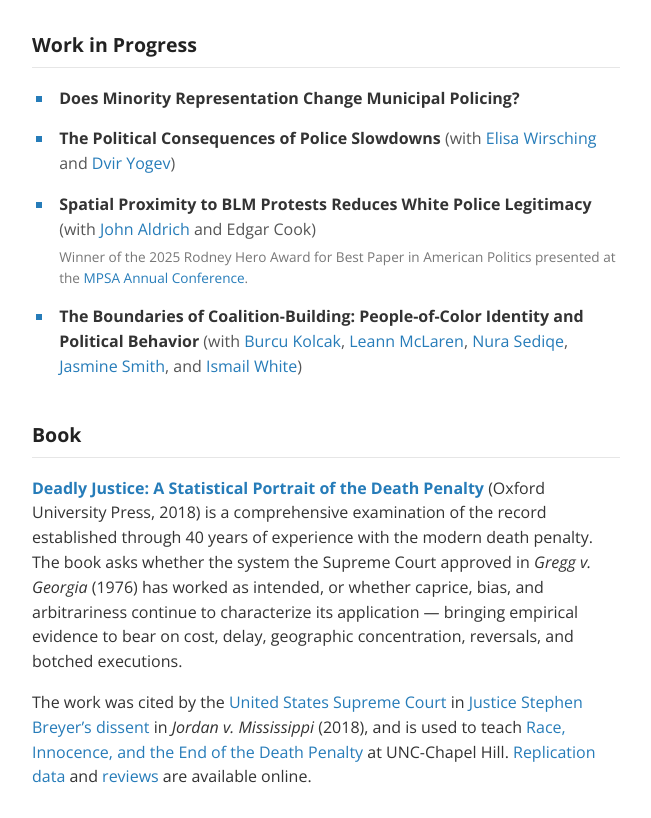
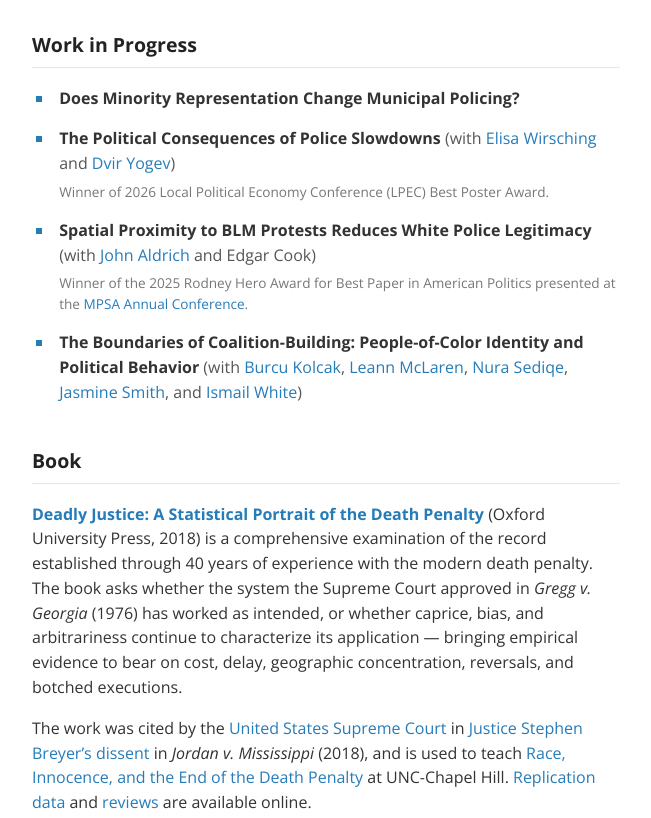
Before and after one commit to krishnamurthyarvindram-cpu/krishnamurthyarvindram-cpu.github.io, a plain HTML site: page index.html in a window 1280 px wide. Shown: the part 1540-2358 px from the top of the page, without its empty margins (468-1119 px from the left). Drawn offline with nearby package versions, Linux system fonts and the light colour scheme.

Commit message:
Add award details for police slowdowns paper
Added award information for the paper on police slowdowns.

```diff
--- a/index.html
+++ b/index.html
@@ -132,7 +132,8 @@
     <h2 class="sec" id="work-in-progress">Work in Progress</h2>
     <ul class="papers">
       <li><span class="ptitle">Does Minority Representation Change Municipal Policing?</span></li>
-      <li><span class="ptitle">The Political Consequences of Police Slowdowns</span> <span class="with">(with <a href="https://elisawirsching.github.io/research/">Elisa Wirsching</a> and <a href="https://www.dviryogev.com/">Dvir Yogev</a>)</span></li>
+      <li><span class="ptitle">The Political Consequences of Police Slowdowns</span> <span class="with">(with <a href="https://elisawirsching.github.io/research/">Elisa Wirsching</a> and <a href="https://www.dviryogev.com/">Dvir Yogev</a>)</span>
+              <span class="award">Winner of 2026 Local Political Economy Conference (LPEC) Best Poster Award.</span> </li>
       <li>
         <span class="ptitle">Spatial Proximity to BLM Protests Reduces White Police Legitimacy</span> <span class="with">(with <a href="https://scholars.duke.edu/person/aldrich">John Aldrich</a> and Edgar Cook)</span>
         <span class="award">Winner of the 2025 Rodney Hero Award for Best Paper in American Politics presented at the <a href="https://www.mpsanet.org/professional-resources/awards/2025-award-recipients/">MPSA Annual Conference</a>.</span>
```
